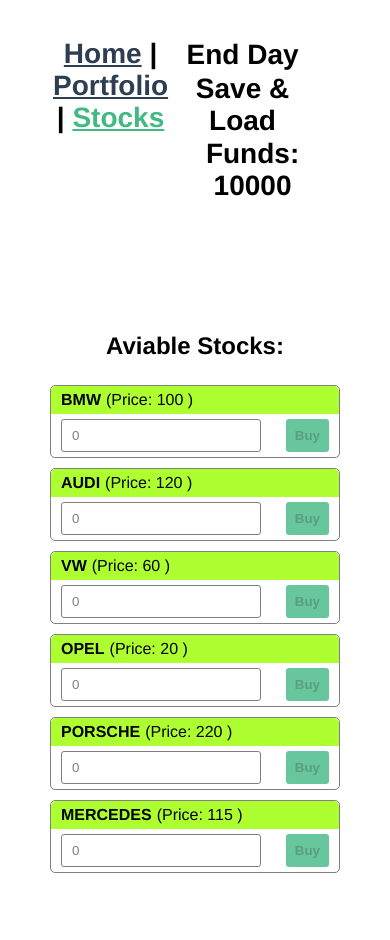
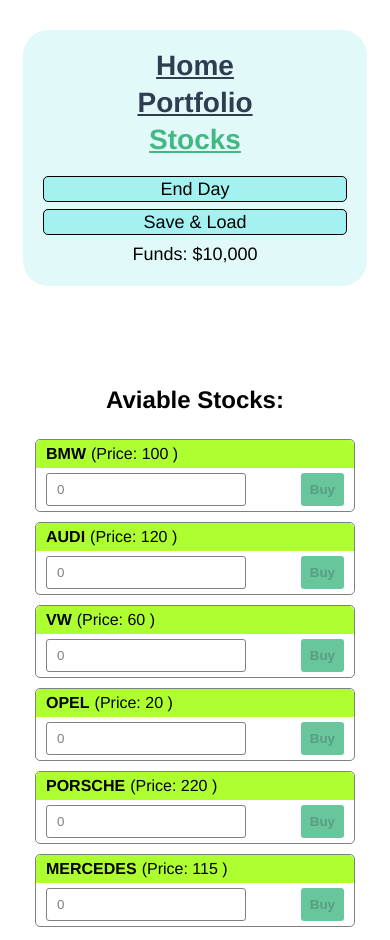
Before and after one commit to Skaijun/StockTrader, a Vue app: page /stocks in a window 390 px wide. Before the commit the page ends 886 px from the top, so only its background shows below. Built offline with nearby package versions, Linux system fonts and the light colour scheme.

Commit message:
stocks at the Portfolio- and Stocks-pages are now manageable

```diff
--- a/src/components/Header.vue
+++ b/src/components/Header.vue
@@ -2,21 +2,34 @@
   <div>
     <div id="nav">
       <div class="nav__left-inner">
-        <router-link to="/">Home</router-link> |
-        <router-link to="/portfolio">Portfolio</router-link> |
+        <router-link to="/">Home</router-link>
+        <router-link to="/portfolio">Portfolio</router-link>
         <router-link to="/stocks">Stocks</router-link>
       </div>
       <div class="nav__right-inner">
-        <button class="nav__right-end-day-btn">End Day</button>
+        <button class="nav__right-end-day-btn" @click="rndPriceOfStocks">End Day</button>
         <button class="nav__right-save-load-btn">Save & Load</button>
-        <strong>Funds: 10000</strong>
+        <strong>Funds: {{ myFunds | addCurrency }}</strong>
       </div>
     </div>
   </div>
 </template>
 
 <script>
-export default {};
+import { mapGetters } from "vuex";
+
+export default {
+  computed: {
+    ...mapGetters({
+      myFunds: "funds"
+    })
+  },
+  methods: {
+    rndPriceOfStocks() {
+      this.$store.dispatch('rndStocks');
+    }
+  }
+};
 </script>
 
 <style scoped>
@@ -29,7 +42,18 @@
   -moz-osx-font-smoothing: grayscale;
   font-weight: 700;
   margin-bottom: 100px;
+  margin-top: 30px;
+  padding: 20px;
+  background-color: rgb(226, 249, 250);
+  border-radius: 25px;
 }
+
+.nav__left-inner a + a {
+  margin-left: 10px;
+  padding-left: 10px;
+  border-left: 2px solid black;
+}
+
 .nav__right-inner button {
   margin-right: 20px;
   background-color: transparent;
@@ -47,13 +71,10 @@
   color: #2d41ee;
   cursor: pointer;
 }
+
 .nav__right-inner button:focus,
 .nav__right-inner button:active {
   outline: none;
-}
-
-#nav {
-  padding: 30px;
 }
 
 #nav a {
@@ -67,4 +88,50 @@
 #nav a.router-link-exact-active {
   color: #42b983;
 }
+
+@media (max-width: 1000px) {
+  #nav {
+    flex-direction: column;
+  }
+  .nav__left-inner {
+    margin-bottom: 20px;
+  }
+}
+@media (max-width: 750px) {
+  .nav__left-inner {
+    display: flex;
+    flex-wrap: wrap;
+    text-align: center;
+  }
+  .nav__left-inner a {
+    width: 100%;
+  }
+  .nav__left-inner a + a {
+    border: none;
+    padding-left: 0;
+    margin-left: 0;
+    padding-top: 5px;
+  }
+}
+@media (max-width: 650px) {
+  .nav__right-inner button,
+  .nav__right-inner strong {
+    font-size: 18px;
+    line-height: 24px;
+    font-weight: 400;
+  }
+}
+@media (max-width: 473px) {
+  .nav__right-inner {
+    display: flex;
+    flex-direction: column;
+  }
+  .nav__right-inner button {
+    padding: 0;
+    margin: 0 0 7px 0;
+    border: 1px solid black;
+    border-radius: 5px;
+    background-color: rgb(164, 241, 241);
+  }
+}
 </style>
--- a/src/components/Home.vue
+++ b/src/components/Home.vue
@@ -6,16 +6,19 @@
     <p>Click on 'End Day' to begin a new Day!</p>
     <br />
     <hr />
-    <h3>Your Funds: 10000</h3>
+    <h3>Your Funds: {{ myFunds | addCurrency}}</h3>
   </div>
 </template>
 
 <script>
-// @ is an alias to /src
-// import Header from '@/components/Header.vue'
 
 export default {
   name: "Home",
+  computed: {
+    myFunds() {
+      return this.$store.getters.funds;
+    }
+  },
   components: {
     // appHeader: Header
   }
--- a/src/components/portfolio/Portfolio.vue
+++ b/src/components/portfolio/Portfolio.vue
@@ -1,12 +1,14 @@
 <template>
   <div>
-    <h2>Portfolio</h2>
-    <app-stock v-for="(stock, index) in myStocks" :key="index" :stock="stock"></app-stock>
+    <h2>Portfolio Stocks:</h2>
+    <div class="stocks">
+      <app-stock v-for="(stock, index) in myStocks" :key="index" :stock="stock"></app-stock>
+    </div>
   </div>
 </template>
 
 <script>
-import { mapGetters } from 'vuex';
+import { mapGetters } from "vuex";
 import Stock from "./Stock.vue";
 
 export default {
@@ -15,8 +17,8 @@
   },
   computed: {
     ...mapGetters({
-      myStocks: 'stockPortfolio'
-      }),
+      myStocks: "stockPortfolio"
+    })
   },
   components: {
     appStock: Stock
@@ -24,5 +26,15 @@
 };
 </script>
 
-<style>
+<style scpped>
+.stocks {
+  display: flex;
+  flex-wrap: wrap;
+}
+@media (max-width: 860px) {
+  .stocks {
+    flex-direction: column;
+    align-items: center;
+  }
+}
 </style>
--- a/src/components/portfolio/Stock.vue
+++ b/src/components/portfolio/Stock.vue
@@ -6,8 +6,19 @@
         <span>(Price: {{ stock.price }} | Quantity: {{ stock.quantity }} )</span>
       </div>
       <div class="stock__bottom">
-        <input type="number" class="stock__bottom-input" placeholder="Quantity" v-model="quantity" />
-        <button class="stock__bottom-btn" @click="sellThisStock" :disabled="quantity <= 0">Sell</button>
+        <input
+          type="number"
+          class="stock__bottom-input"
+          :class="{'wrong-input' : !isEnoughQuantity}"
+          placeholder="Quantity"
+          v-model="quantity"
+        />
+        <button
+          class="stock__bottom-btn"
+          :class="{'wrong-amount' : !isEnoughQuantity}"
+          @click="sellThisStock"
+          :disabled="!isEnoughQuantity || quantity <= 0"
+        >{{ isEnoughQuantity ? 'Sell' : 'Not enough'}}</button>
       </div>
     </div>
   </div>
@@ -21,6 +32,11 @@
       quantity: 0
     };
   },
+  computed: {
+    isEnoughQuantity() {
+      return this.stock.quantity >= this.quantity;
+    }
+  },
   methods: {
     sellThisStock() {
       const order = {
@@ -29,7 +45,6 @@
         quantity: this.quantity
       };
       this.$store.dispatch("sellStock", order);
-      console.log(order);
       this.quantity = 0;
     }
   }
@@ -81,7 +96,17 @@
 .stock__bottom-btn:hover {
   opacity: 1;
 }
-
+.wrong-amount {
+  background-color: rgb(253, 152, 141);
+  color: rgb(29, 27, 27);
+}
+.wrong-amount:hover {
+  cursor: not-allowed;
+}
+.wrong-input {
+  border-color: red;
+  background-color: rgb(250, 226, 223);
+}
 @media (max-width: 1240px) {
   .single-stock {
     margin: 11px;
@@ -91,25 +116,25 @@
 @media (max-width: 1162px) {
   .single-stock {
     margin: 10px;
-    width: 300px;
+    width: 320px;
   }
 }
 @media (max-width: 1006px) {
   .single-stock {
     margin: 10px;
-    width: 250px;
+    width: 400px;
   }
 }
 @media (max-width: 860px) {
   .single-stock {
     margin: 10px;
-    width: 400px;
+    width: 350px;
   }
 }
 @media (max-width: 450px) {
   .single-stock {
     margin: 5px;
-    width: 290px;
+    width: 320px;
   }
 }
 </style>
--- a/src/components/stocks/Stock.vue
+++ b/src/components/stocks/Stock.vue
@@ -6,8 +6,19 @@
         <span>(Price: {{ stock.price }} )</span>
       </div>
       <div class="stock__bottom">
-        <input type="number" class="stock__bottom-input" placeholder="Quantity" v-model="quantity" />
-        <button class="stock__bottom-btn" @click="buyItems" :disabled="quantity <= 0">Buy</button>
+        <input
+          type="number"
+          class="stock__bottom-input"
+          :class="{'wrong-input': !isEnoughFunds}"
+          placeholder="Quantity"
+          v-model="quantity"
+        />
+        <button
+          class="stock__bottom-btn"
+          :class="{'wrong-amount': !isEnoughFunds}"
+          @click="buyItems"
+          :disabled="!isEnoughFunds || quantity <= 0"
+        >{{ isEnoughFunds ? 'Buy' : 'Too much'}}</button>
       </div>
     </div>
   </div>
@@ -20,6 +31,14 @@
     return {
       quantity: 0
     };
+  },
+  computed: {
+    myFunds() {
+      return this.$store.getters.funds;
+    },
+    isEnoughFunds() {
+      return this.myFunds >= this.stock.price * this.quantity;
+    }
   },
   methods: {
     buyItems() {
@@ -80,6 +99,17 @@
 .stock__bottom-btn:hover {
   opacity: 1;
 }
+.wrong-amount {
+  background-color: rgb(253, 152, 141);
+  color: rgb(29, 27, 27);
+}
+.wrong-amount:hover {
+  cursor: not-allowed;
+}
+.wrong-input {
+  border-color: red;
+  background-color: rgb(250, 226, 223);
+}
 
 @media (max-width: 1240px) {
   .single-stock {
@@ -90,25 +120,25 @@
 @media (max-width: 1162px) {
   .single-stock {
     margin: 10px;
-    width: 300px;
+    width: 320px;
   }
 }
 @media (max-width: 1006px) {
   .single-stock {
     margin: 10px;
-    width: 250px;
+    width: 400px;
   }
 }
 @media (max-width: 860px) {
   .single-stock {
     margin: 10px;
-    width: 400px;
+    width: 350px;
   }
 }
 @media (max-width: 450px) {
   .single-stock {
     margin: 5px;
-    width: 290px;
+    width: 320px;
   }
 }
 </style>
--- a/src/main.js
+++ b/src/main.js
@@ -1,12 +1,16 @@
-import Vue from 'vue'
-import App from './App.vue'
-import store from './store/store.js'
-import router from './router'
+import Vue from "vue";
+import App from "./App.vue";
+import store from "./store/store.js";
+import router from "./router";
 
-Vue.config.productionTip = false
+Vue.config.productionTip = false;
+
+Vue.filter("addCurrency", function(value) {
+  return "$" + value.toLocaleString();
+});
 
 new Vue({
   store,
   router,
-  render: h => h(App)
-}).$mount('#app')
+  render: (h) => h(App),
+}).$mount("#app");
--- a/src/store/modules/stocks.js
+++ b/src/store/modules/stocks.js
@@ -8,7 +8,16 @@
   SET_STOCKS(state, stocksList) {
     state.stocks = stocksList;
   },
-  //   'RND_STOCKS'(state) {},
+  RND_STOCKS(state) {
+    state.stocks.forEach((stock) => {
+      let spin = Math.random();
+      if (spin > 0.5) {
+        stock.price = Math.round(1.1 * stock.price);
+      } else {
+        stock.price = Math.round(0.9 * stock.price);
+      }
+    });
+  },
 };
 
 const actions = {
@@ -18,9 +27,9 @@
   initStocks: ({ commit }) => {
     commit("SET_STOCKS", stocksList);
   },
-  //   rndStocks: ({ commit }) => {
-  //     commit('RND_STOCKS');
-  //   },
+  rndStocks: ({ commit }) => {
+    commit("RND_STOCKS");
+  },
 };
 
 const getters = {
```
